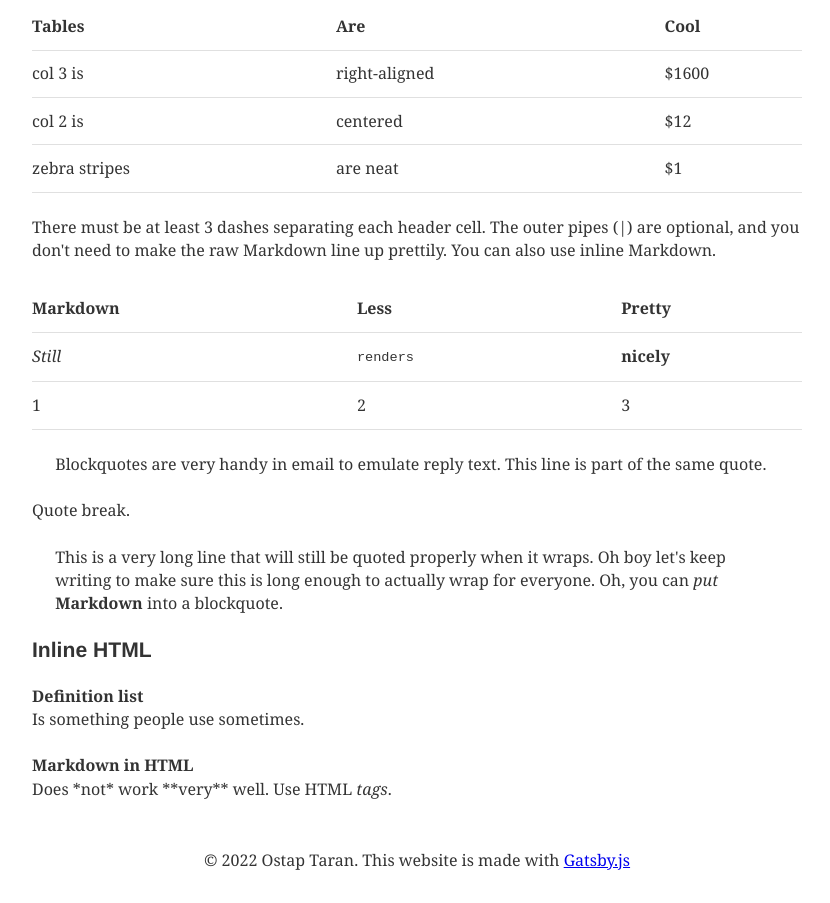
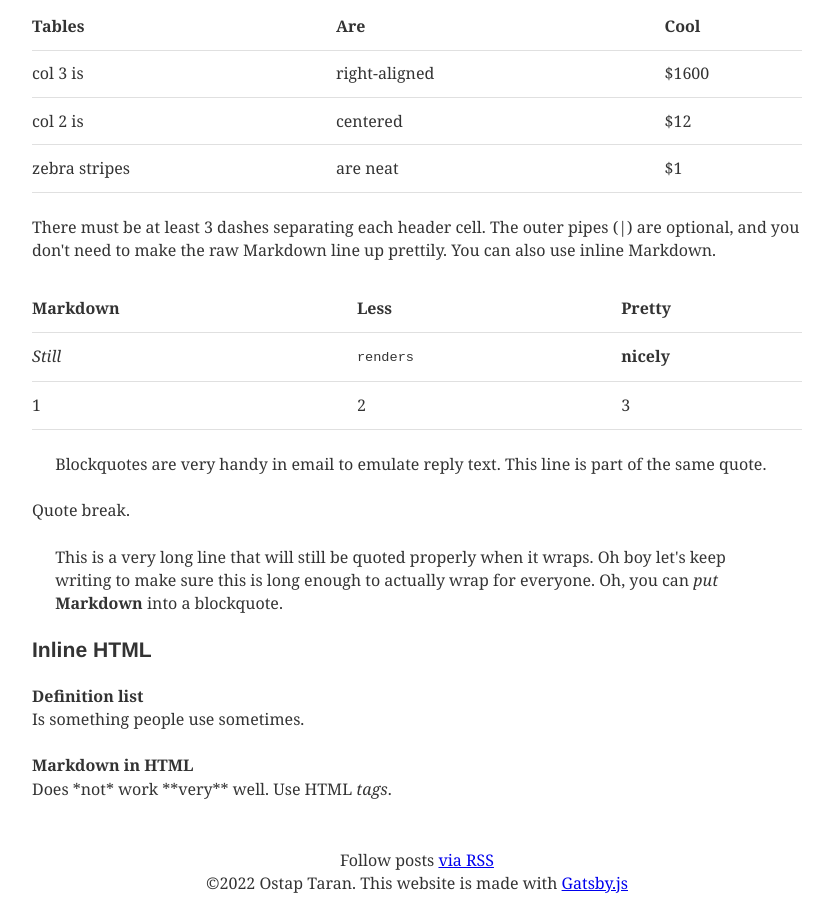
Before and after one commit to Austinate/austinate.github.io, a Gatsby site: page /blog/markdown-test/ in a window 1280 px wide. Shown: the part 2872-3775 px from the top of the page, without its empty margins (223-1053 px from the left). Before the commit the page ends 3752 px from the top, so only its background shows below. Built offline with nearby package versions, Linux system fonts and the light colour scheme; Gatsby itself is replaced by a stand-in of ours; some packages are replaced by stand-ins of ours.

Commit message:
Add feed url to footer, update feed to not include unpublished posts

```diff
--- a/gatsby-config.js
+++ b/gatsby-config.js
@@ -50,7 +50,11 @@ module.exports = {
         feeds: [
           {
             serialize: ({ query: { site, allMarkdownRemark } }) => {
-              return allMarkdownRemark.edges.map((edge) => {
+              return allMarkdownRemark.edges
+                .filter((edge) => {
+                  return edge.node.frontmatter.published
+                })
+                .map((edge) => {
                   return Object.assign({}, edge.node.frontmatter, {
                     description: edge.node.excerpt,
                     date: edge.node.frontmatter.date,
@@ -73,6 +77,7 @@ module.exports = {
                       frontmatter {
                         title
                         date
+                        published
                       }
                     }
                   }
--- a/src/blog/markdown-test.md
+++ b/src/blog/markdown-test.md
@@ -1,6 +1,7 @@
 ---
 title: "Markdown test"
 date: "2019-09-21T12:00"
+published: false
 ---
 [Source](https://github.com/adam-p/markdown-here/wiki/Markdown-Cheatsheet)
 
--- a/src/components/footer.js
+++ b/src/components/footer.js
@@ -1,6 +1,7 @@
 import React from "react"
+import { Link } from "gatsby"
 
-const footer =  ({ children }) => (
+const footer = ({ children }) => (
   <footer
     style={{
       width: "100%",
@@ -17,11 +18,23 @@ const footer =  ({ children }) => (
       }}
     >
       {children}
-      <div style={{ fontSize: "12pt" }}>
-        © {new Date().getFullYear()} Ostap Taran. This website is made with{" "}
-        <a href="https://gatsbyjs.org" target="_blank"  rel="noopener noreferrer">Gatsby.js</a>
+      <div
+        style={{
+          fontSize: "12pt",
+          textAlign: "center",
+        }}
+      >
+        Follow posts <Link to="/rss.xml">via RSS</Link>
+        <br />©{new Date().getFullYear()} Ostap Taran. This website is made with{" "}
+        <a
+          href="https://gatsbyjs.org"
+          target="_blank"
+          rel="noopener noreferrer"
+        >
+          Gatsby.js
+        </a>
       </div>
     </div>
   </footer>
-);
-export default footer;
+)
+export default footer
```
Lines whose indentation alone changed are shown as unchanged.
